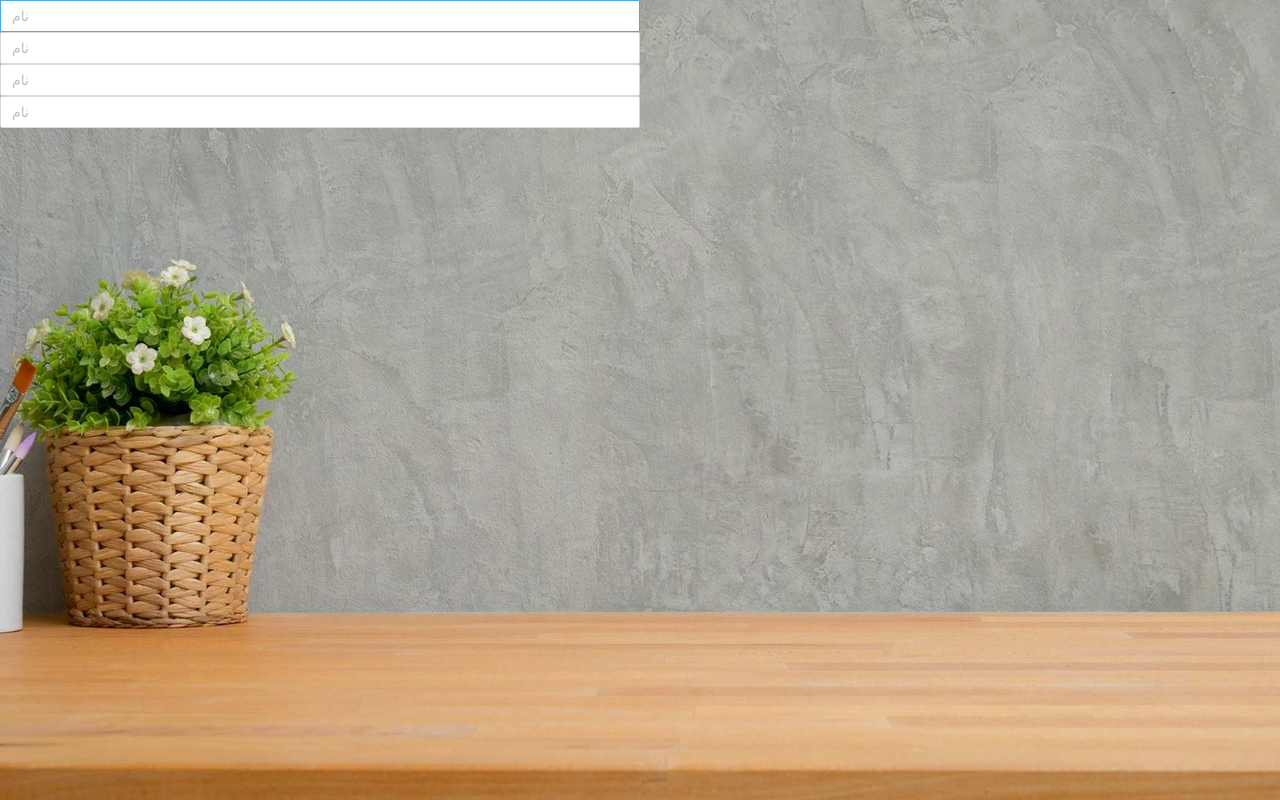
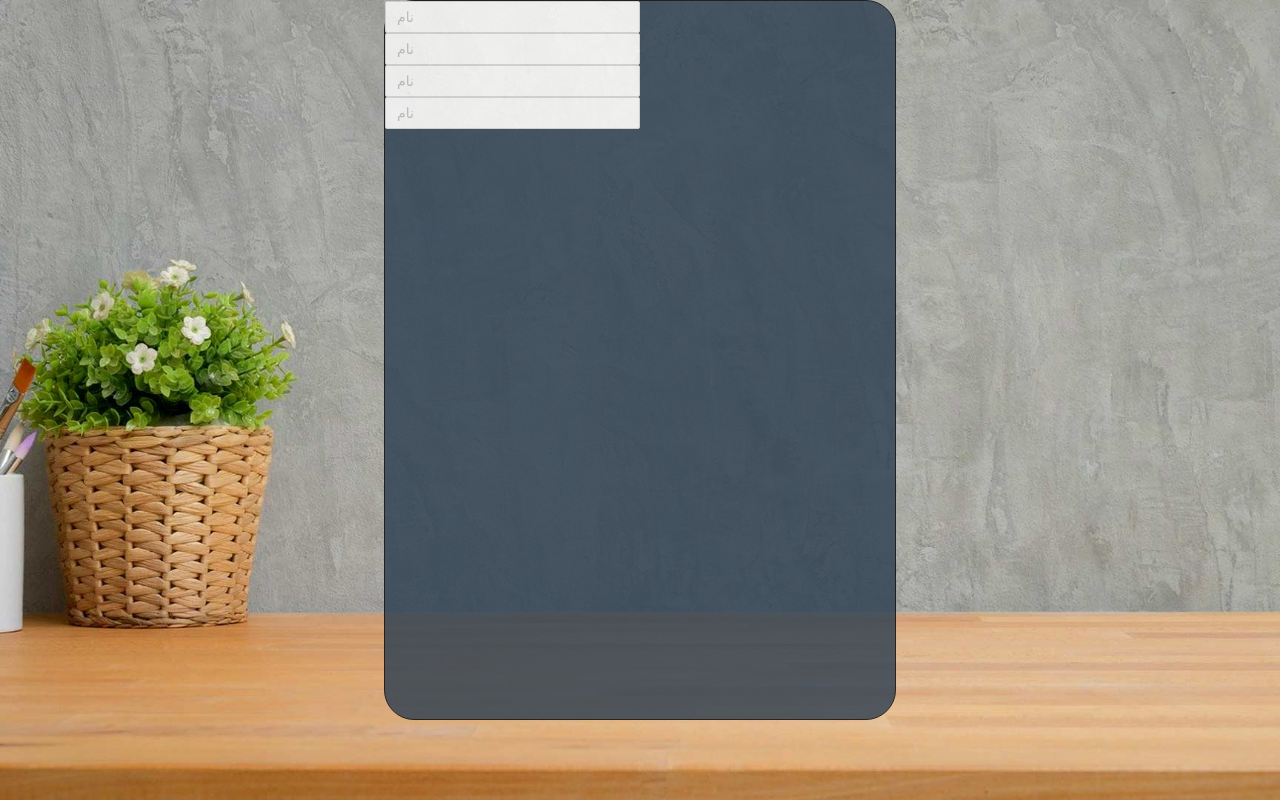
Before and after one commit to amirhallaji/ParhamFood_frontend, a React (Create React App) app: page /register in a window 1280 px wide. Built offline with nearby package versions, Linux system fonts and the light colour scheme.

Commit message:
styles of the register page container added.

```diff
--- a/src/components/registerPageContainer/registerPageContainer.styles.css
+++ b/src/components/registerPageContainer/registerPageContainer.styles.css
@@ -1,3 +1,11 @@
 .register-container {
-
+      border: 1px solid black;
+      background-color: #2C3E50;
+      border-radius: 30px;
+      opacity: 0.8;
+      width: 40%;
+      height: 90%;
+      display: flex;
+      flex-direction: column;
+      margin: auto;
 }
```
